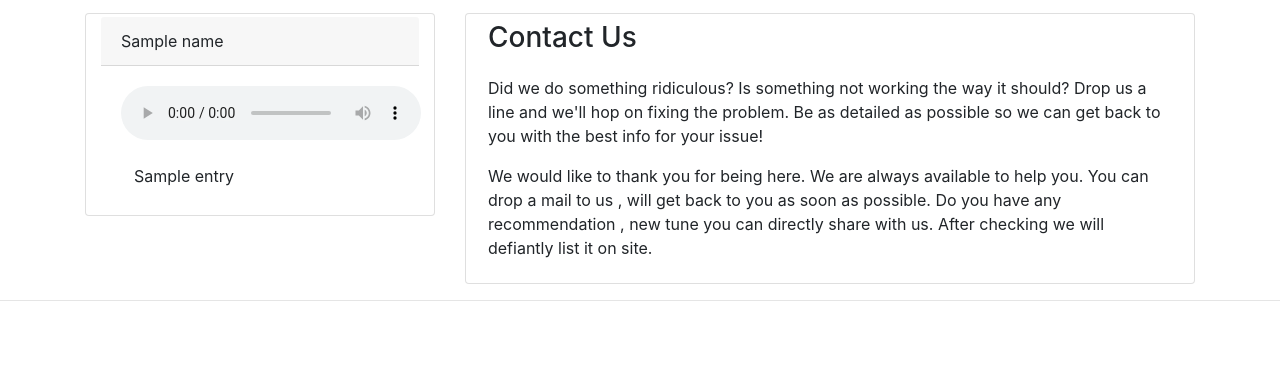
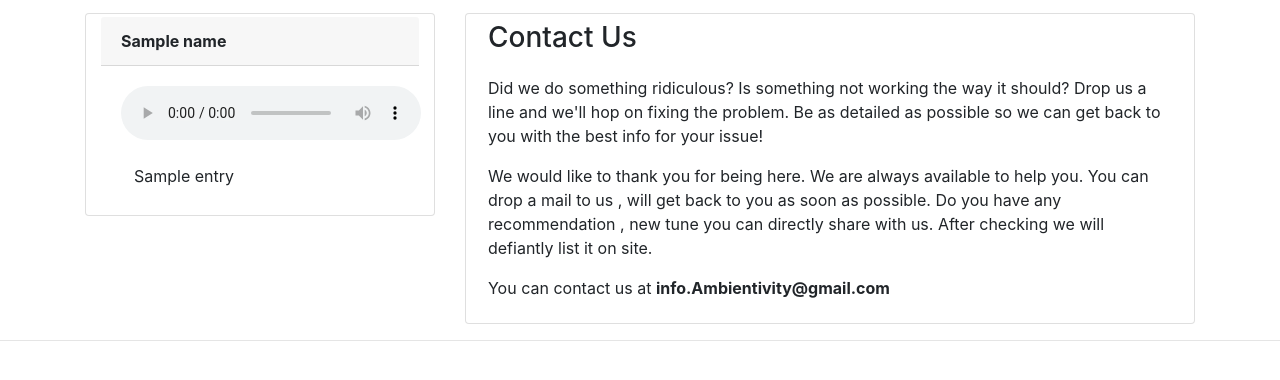
Before and after one commit to RavirajPawar/Ambientivity, a Flask app: template templates/contact_us.html in a window 1280 px wide. Shown: the part 56-436 px from the top of the page. Run offline with Flask 2, Linux system fonts and the light colour scheme; the template is opened without the code that fills it: most values are stand-ins (such as "Sample title", 1, 10 or a date in 2020); parts of the project's set-up code (start-up, migrations or seed data) failed here and were passed over; some libraries are stand-ins or nearby versions.

Commit message:
renamed app.py added some content in contact us

```diff
--- a/templates/contact_us.html
+++ b/templates/contact_us.html
@@ -15,5 +15,8 @@
     We are always available to help you. You can drop a mail to us , will get back to you as soon as possible. Do you have
     any recommendation , new tune you can directly share with us. After checking we will defiantly list it on site.
 </p>
+    <p>
+        You can contact us at <strong>info.Ambientivity@gmail.com</strong>
+    </p>
     </div>
 {%endblock%}
--- a/templates/layout.html
+++ b/templates/layout.html
@@ -28,7 +28,7 @@
         <div class="col-md-4">
             <div class="card col-sm-12" >
                 <div class="card-header"style="margin-top:1%">
-                    {{name}}
+                    <strong>{{name}}</strong>
                 </div>
                 <div class="card-body">
                     <h5 class="card-title">
```
